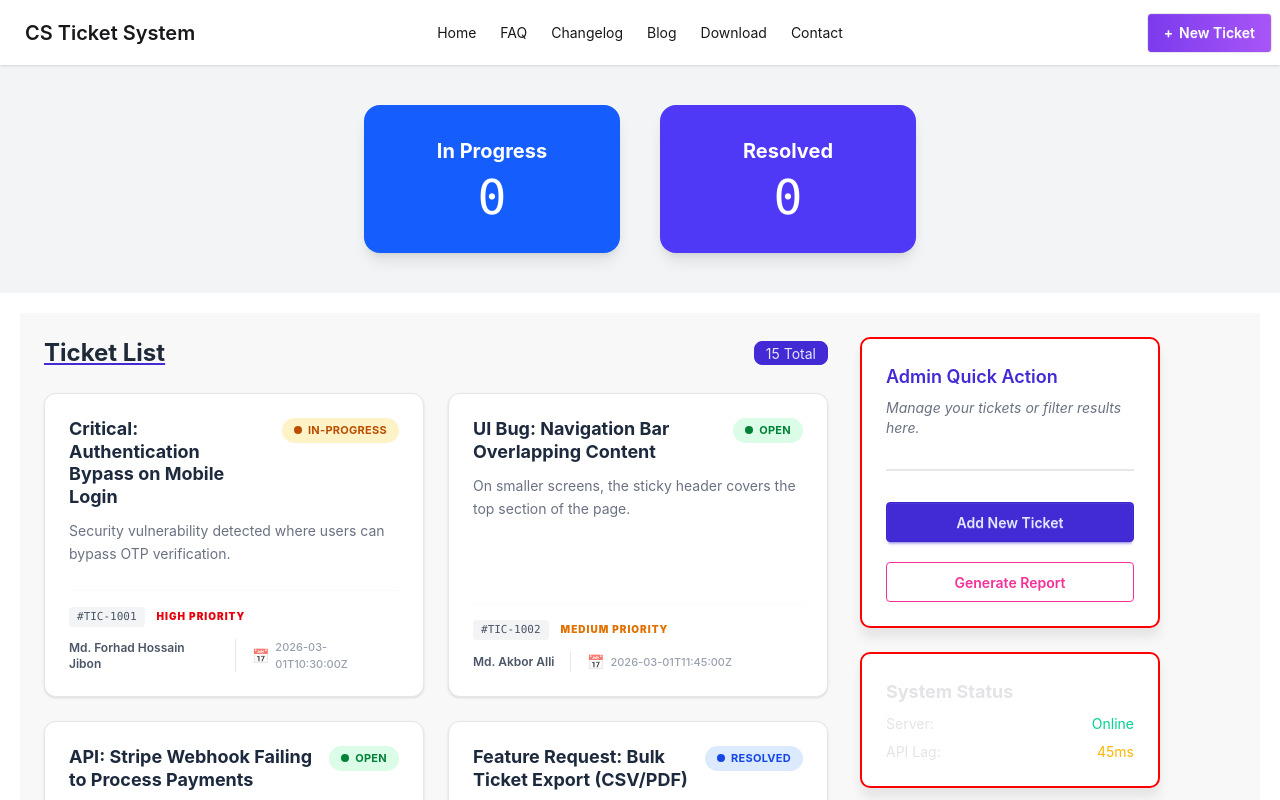
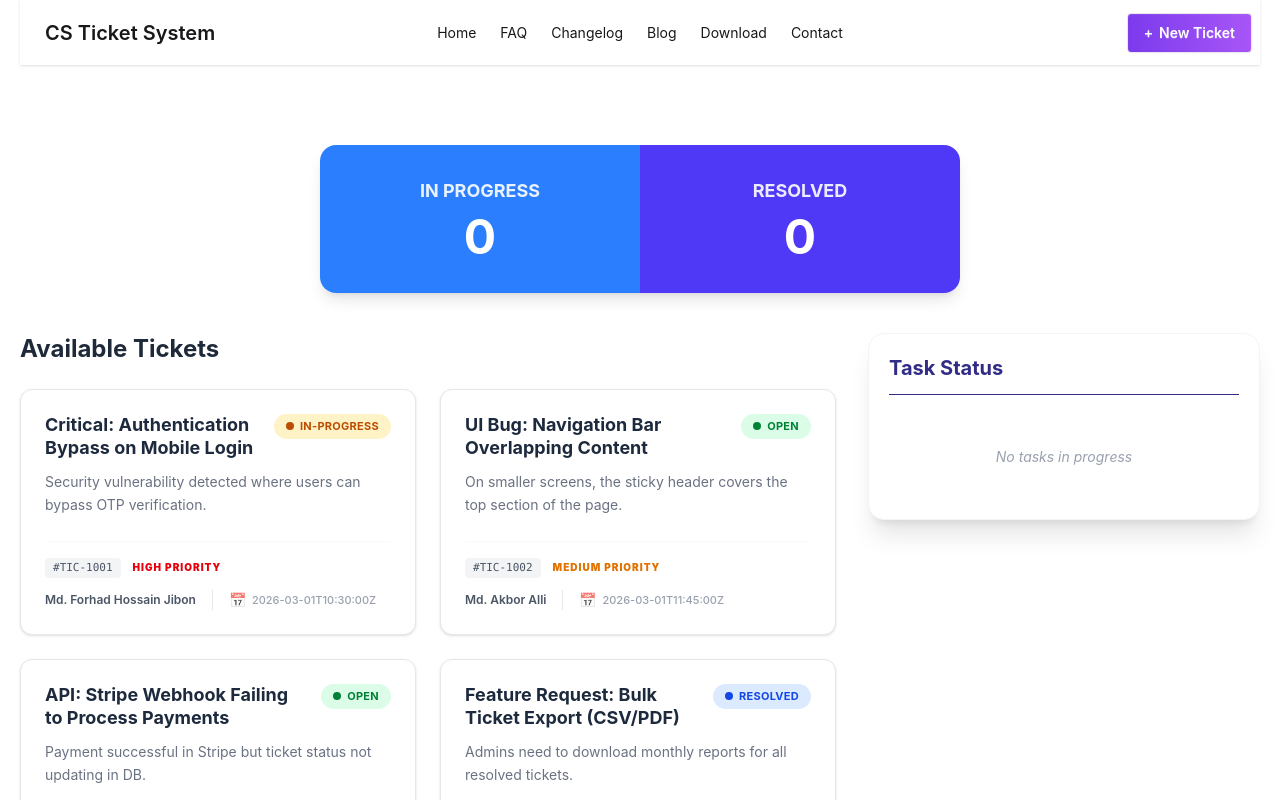
Before and after one commit to me2sumanislam/E-TICKET, a React (Vite) app: page / in a window 1280 px wide. Shown: the top 800 px of the page. Built offline with nearby package versions, Linux system fonts and the light colour scheme.

Commit message:
tarabi break

```diff
--- a/package.json
+++ b/package.json
@@ -13,6 +13,7 @@
     "@tailwindcss/vite": "^4.2.1",
     "react": "^19.2.0",
     "react-dom": "^19.2.0",
+    "react-toastify": "^11.0.5",
     "tailwindcss": "^4.2.1"
   },
   "devDependencies": {
--- a/public/app.js
+++ b/public/app.js
@@ -1,6 +1,6 @@
 import { useState } from 'react';
 import './App.css'; // সিএসএস লিঙ্ক
- import Ticket from '../src/Ticket';
+ import Ticket from '/Ticket';
 
 function App() {
   // ১. কাউন্টার স্টেট (আগের লজিক অনুযায়ী)
--- a/src/App.jsx
+++ b/src/App.jsx
@@ -1,54 +1,108 @@
- import { useState, Suspense } from 'react'
-import Header from './header'
-import Footer from './footer'
-import TiketInfo from './tickets'
-import './App.css'
-
-const ticketPromiss = fetch('/ticket-info.json').then(res => res.json())
+ import { useState, useEffect } from 'react';
+import { toast, ToastContainer } from 'react-toastify';
+import 'react-toastify/dist/ReactToastify.css';
+import Ticket from './Ticket';
+import Header from './header';
+import Footer from './footer';
 
 function App() {
-  const [inProgress, setInProgress] = useState(0)
-  const [resolved, setResolved] = useState(0)
+  const [tickets, setTickets] = useState([]);
+  const [inProgressList, setInProgressList] = useState([]);
+  const [resolvedCount, setResolvedCount] = useState(0);
 
-  // Click handler function
-  const handleTicketClick = (status) => {
-    if (status === 'in-progress') {
-      setInProgress(prev => prev + 1)
-    } else if (status === 'resolved') {
-      setResolved(prev => prev + 1)
+  useEffect(() => {
+    fetch('/ticket-info.json')
+      .then(res => res.json())
+      .then(data => setTickets(data));
+  }, []);
+
+  const handleAddToProgress = (clickedTicket) => {
+    const isExist = inProgressList.find(item => item.id === clickedTicket.id);
+
+    if (!isExist) {
+      setInProgressList([...inProgressList, clickedTicket]);
+      toast.info(`${clickedTicket.title} added to Progress!`);
+    } else {
+      toast.warning("This ticket is already in progress.");
     }
-  }
+  };
+
+  const handleCompleteTask = (task) => {
+    const remainingInProgress = inProgressList.filter(item => item.id !== task.id);
+    setInProgressList(remainingInProgress);
+    const remainingTickets = tickets.filter(item => item.id !== task.id);
+    setTickets(remainingTickets);
+    setResolvedCount(prev => prev + 1);
+    toast.success("Task marked as Resolved!");
+  };
 
   return (
-    <>
+    <div className="container mx-auto px-4 md:px-5">
       <Header />
+      <ToastContainer position="top-right" autoClose={2000} />
 
-      {/* Stat Section - Duita Div Ek Line-e */}
-      <section className="flex justify-center gap-10 py-10 bg-gray-100">
-        <div className="bg-blue-600 text-white p-8 rounded-2xl w-64 text-center shadow-lg">
-          <h3 className="text-xl font-bold">In Progress</h3>
-          <p className="text-5xl mt-2 font-mono">{inProgress}</p>
-        </div>
 
-        <div className="bg-indigo-600 text-white p-8 rounded-2xl w-64 text-center shadow-lg">
-          <h3 className="text-xl font-bold">Resolved</h3>
-          <p className="text-5xl mt-2 font-mono">{resolved}</p>
+      <section className="mt-10 md:mt-20 flex flex-col md:flex-row gap-6 md:gap-10 justify-center mb-10">
+        <div className="flex flex-col md:flex-row shadow-lg rounded-2xl overflow-hidden w-full md:w-auto">
+          <div className="w-full md:w-80 p-8 bg-blue-500 text-white text-center">
+            <div className="font-bold text-lg opacity-90 uppercase">In Progress</div>
+            <div className="text-5xl font-bold mt-2">{inProgressList.length}</div>
+          </div>
+          <div className="w-full md:w-80 p-8 bg-indigo-600 text-white text-center">
+            <div className="font-bold text-lg opacity-90 uppercase">Resolved</div>
+            <div className="text-5xl font-bold mt-2">{resolvedCount}</div>
+          </div>
         </div>
       </section>
 
-      <main className="container mx-auto p-5">
-        <Suspense fallback={<h3>Loading tickets...</h3>}>
-          {/* TiketInfo-te function pathiye dite hobe */}
-          <TiketInfo
-            ticketPromiss={ticketPromiss}
-            onTicketClick={handleTicketClick}
-          />
-        </Suspense>
-      </main>
+
+      <div className="grid grid-cols-1 lg:grid-cols-12 gap-8 mb-20">
+
+
+        <div className="order-2 lg:order-1 lg:col-span-8">
+          <h2 className="text-2xl font-bold mb-6 text-gray-800">Available Tickets</h2>
+          <div className="grid grid-cols-1 md:grid-cols-2 gap-6">
+            {tickets.map(ticket => (
+              <Ticket
+                key={ticket.id}
+                ticket={ticket}
+                onTicketClick={handleAddToProgress}
+              />
+            ))}
+          </div>
+          {tickets.length === 0 && <p className="text-center py-10 text-gray-400">No tickets available.</p>}
+        </div>
+
+
+        <div className="order-1 lg:order-2 lg:col-span-4">
+          <div className="bg-white p-5 rounded-2xl shadow-xl border border-gray-100 sticky top-5">
+            <h3 className="text-xl font-bold mb-5 border-b pb-3 text-indigo-900">Task Status</h3>
+            <div className="space-y-4">
+              {inProgressList.map((task, index) => (
+                <div key={task.id} className="flex justify-between items-center bg-blue-50 p-4 rounded-xl border border-blue-100">
+                  <div className="max-w-[150px] md:max-w-full">
+                    <p className="text-[10px] font-bold text-blue-400">#{index + 1}</p>
+                    <h4 className="font-bold text-sm text-gray-700 leading-tight">{task.title}</h4>
+                  </div>
+                  <button
+                    onClick={() => handleCompleteTask(task)}
+                    className="bg-green-500 hover:bg-green-600 text-white px-4 py-2 rounded-lg text-xs font-bold transition-all shadow-md active:scale-95"
+                  >
+                    Complete
+                  </button>
+                </div>
+              ))}
+              {inProgressList.length === 0 && (
+                <p className="text-gray-400 text-center py-8 italic text-sm">No tasks in progress</p>
+              )}
+            </div>
+          </div>
+        </div>
+      </div>
 
       <Footer />
-    </>
-  )
+    </div>
+  );
 }
 
-export default App
+export default App;
--- a/src/footer.jsx
+++ b/src/footer.jsx
@@ -1,52 +1,64 @@
  export default function Footer() {
   return (
-    <footer className="bg-black text-gray-400 py-12 px-10 font-sans">
+    <footer className="mt-20 bg-black text-gray-400 py-12 px-10 font-sans">
       <div className="max-w-7xl mx-auto grid grid-cols-1 md:grid-cols-2 lg:grid-cols-5 gap-8" id="footer-container">
 
         {/* CS - Ticket System Section */}
-        <div className="lg:col-span-1 " id="cs-ticket-system">
+        <div className="lg:col-span-1" id="cs-ticket-system">
           <h3 className="text-white text-xl font-bold mb-4 italic">CS — Ticket System</h3>
-          <p>
+          <p className="leading-relaxed">
             An E-Ticket (Electronic Ticket) is a digital version of a paper ticket
             that allows you to book and manage your travel or event entry online.
           </p>
         </div>
 
         {/* Company Section */}
-        <div className="company ml-10">
-          <h3 className="text-white text-xl font-bold mb-4 italic ">Company</h3>
-          <p>About Us</p>
-          <p>Our Mission</p>
-          <p>Contact Sales</p>
+        <div className="company lg:ml-10">
+          <h3 className="text-white text-xl font-bold mb-4 italic">Company</h3>
+          <ul className="space-y-2">
+            <li>About Us</li>
+            <li>Our Mission</li>
+            <li>Contact Sales</li>
+          </ul>
         </div>
 
         {/* Services Section */}
         <div className="services">
           <h3 className="text-white text-xl font-bold mb-4 italic">Services</h3>
-          <p>Products & Services</p>
-          <p>Customer Stories</p>
-          <p>Download App</p>
+          <ul className="space-y-2">
+            <li>Products & Services</li>
+            <li>Customer Stories</li>
+            <li>Download App</li>
+          </ul>
         </div>
 
         {/* Information Section */}
         <div className="information">
           <h3 className="text-white text-xl font-bold mb-4 italic">Information</h3>
-          <p>Privacy Policy</p>
-          <p>Terms & Conditions</p>
-          <p>Join Us</p>
+          <ul className="space-y-2">
+            <li>Privacy Policy</li>
+            <li>Terms & Conditions</li>
+            <li>Join Us</li>
+          </ul>
         </div>
 
         {/* Social Links Section */}
         <div className="socialLinks">
-          <h3 className="text-white text-xl font-bold mb-4 italic">SocialLinks</h3>
-          <ul className="space-y-2">
-            <li className="flex items-center gap-4"><i className="fa-brands fa-x-twitter"></i>@CS - TicketSystem</li>
-            <li className="flex items-center gap-4"><i className="fa-brands fa-linkedin"></i>@CS - TicketSystem</li>
-            <li className="flex items-center gap-4"><i className="fa-brands fa-facebook"></i>@CS - TicketSystem</li>
-            <li className="flex items-center gap-4"><i className="fa-solid fa-envelope text-white"></i>@CS - TicketSystem</li>
+          <h3 className="text-white text-xl font-bold mb-4 italic">Social Links</h3>
+          <ul className="space-y-3">
+            <li className="flex items-center gap-3"><i className="fa-brands fa-x-twitter"></i> @CS — Ticket System</li>
+            <li className="flex items-center gap-3"><i className="fa-brands fa-linkedin"></i> @CS — Ticket System</li>
+            <li className="flex items-center gap-3"><i className="fa-brands fa-facebook"></i> @CS — Ticket System</li>
+            <li className="flex items-center gap-3"><i className="fa-solid fa-envelope"></i> support@cst.com</li>
           </ul>
         </div>
+      </div>
 
+
+      <div className="max-w-7xl mx-auto border-t border-gray-800 mt-12 pt-8 text-center">
+        <p className="text-sm opacity-60 tracking-wide">
+          © 2025 CS — Ticket System. All rights reserved.
+        </p>
       </div>
     </footer>
   );
```
Also changed, not shown: 1 other file (tests, documents, lock files or other folders).
